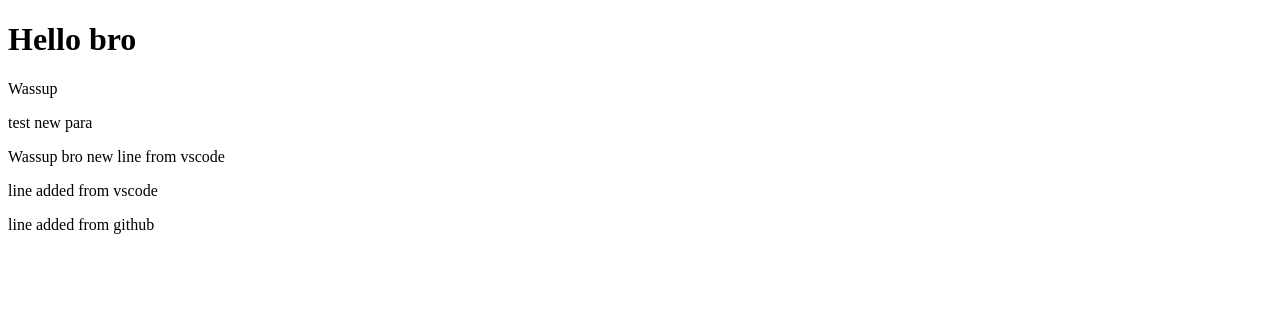
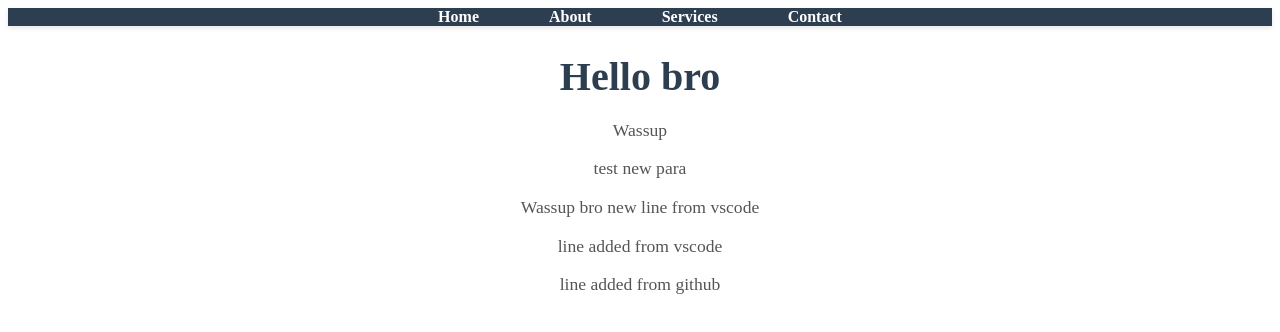
Before and after one commit to dp-sys/TestProject1, a plain HTML site: page Ui/index.html in a window 1280 px wide. Drawn offline with Linux system fonts and the light colour scheme.

Commit message:
latest commit

```diff
--- a/Ui/index.html
+++ b/Ui/index.html
@@ -4,13 +4,33 @@
     <meta charset="UTF-8">
     <meta name="viewport" content="width=device-width, initial-scale=1.0">
     <title>Title</title>
+    <!-- Link to our new CSS file -->
+    <link rel="stylesheet" href="styles.css">
 </head>
 <body>
+    <nav>
+        <div class="nav-container">
+            <ul>
+                <li><a href="#">Home</a></li>
+                <li><a href="#">About</a></li>
+                <li><a href="#">Services</a></li>
+                <li><a href="#">Contact</a></li>
+            </ul>
+        </div>
+    </nav>
+
     <h1>Hello bro</h1>
     <p>Wassup</p>
     <p>test new para</p>
     <p>Wassup bro new line from vscode</p>
     <p>line added from vscode</p>
     <p>line added from github</p>
+
+    <script>
+        // Add a small animation when the page loads
+        document.addEventListener('DOMContentLoaded', function() {
+            document.body.classList.add('loaded');
+        });
+    </script>
 </body>
 </html>
--- /dev/null
+++ b/Ui/styles.css
@@ -0,0 +1,99 @@
+// Main styles for the website
+/* Body */
+body {
+    font-family: 'Segoe UI', Tahoma, Geneva, Verdana, sans-serif;
+    margin: 0;
+    padding: 0;
+    background-color: #f5f7fa;
+    color: #333;
+    line-height: 1.6;
+}
+
+/* Navigation */
+nav {
+    background-color: #2c3e50;
+    box-shadow: 0 2px 5px rgba(0, 0, 0, 0.1);
+    position: sticky;
+    top: 0;
+    z-index: 1000;
+}
+
+.nav-container {
+    max-width: 1200px;
+    margin: 0 auto;
+    padding: 0 20px;
+    display: flex;
+    justify-content: center;
+}
+
+nav ul {
+    list-style: none;
+    margin: 0;
+    padding: 0;
+    display: flex;
+}
+
+nav li {
+    margin: 0 15px;
+}
+
+nav a {
+    color: white;
+    text-decoration: none;
+    font-weight: 600;
+    padding: 15px 20px;
+    border-radius: 4px;
+    transition: all 0.3s ease;
+}
+
+nav a:hover {
+    background-color: #3498db;
+    transform: translateY(-2px);
+}
+
+/* Main content */
+h1 {
+    font-size: 2.5rem;
+    color: #2c3e50;
+    margin-bottom: 20px;
+    text-align: center;
+    font-weight: 700;
+}
+
+p {
+    font-size: 1.1rem;
+    margin-bottom: 15px;
+    text-align: center;
+    padding: 0 20px;
+    color: #555;
+}
+
+/* Responsive adjustments */
+@media (max-width: 768px) {
+    nav ul {
+        flex-direction: column;
+        align-items: center;
+    }
+
+    nav li {
+        margin: 10px 0;
+    }
+
+    h1 {
+        font-size: 2rem;
+    }
+
+    p {
+        font-size: 1rem;
+    }
+}
+
+/* Add some subtle animation on page load */
+body {
+    opacity: 0;
+    transition: opacity 1s ease-in;
+}
+
+body.loaded {
+    opacity: 1;
+}
```
